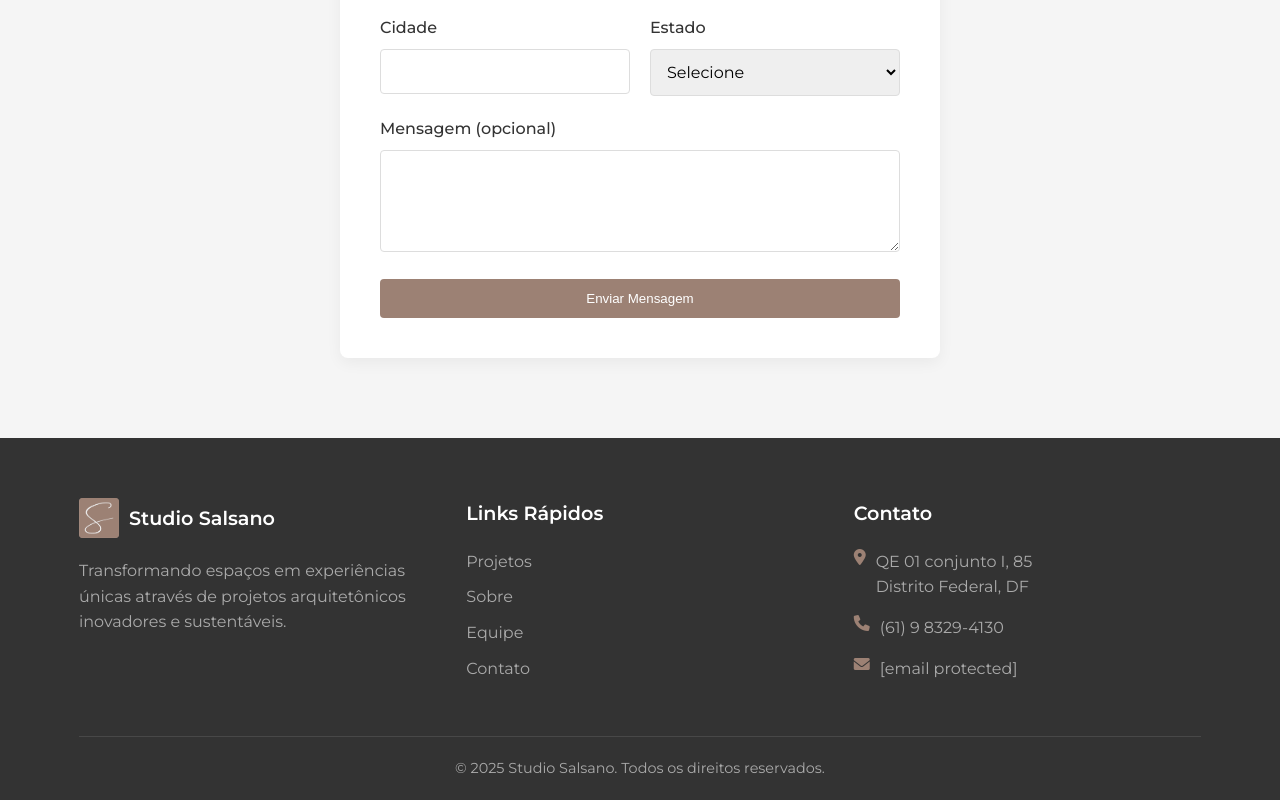
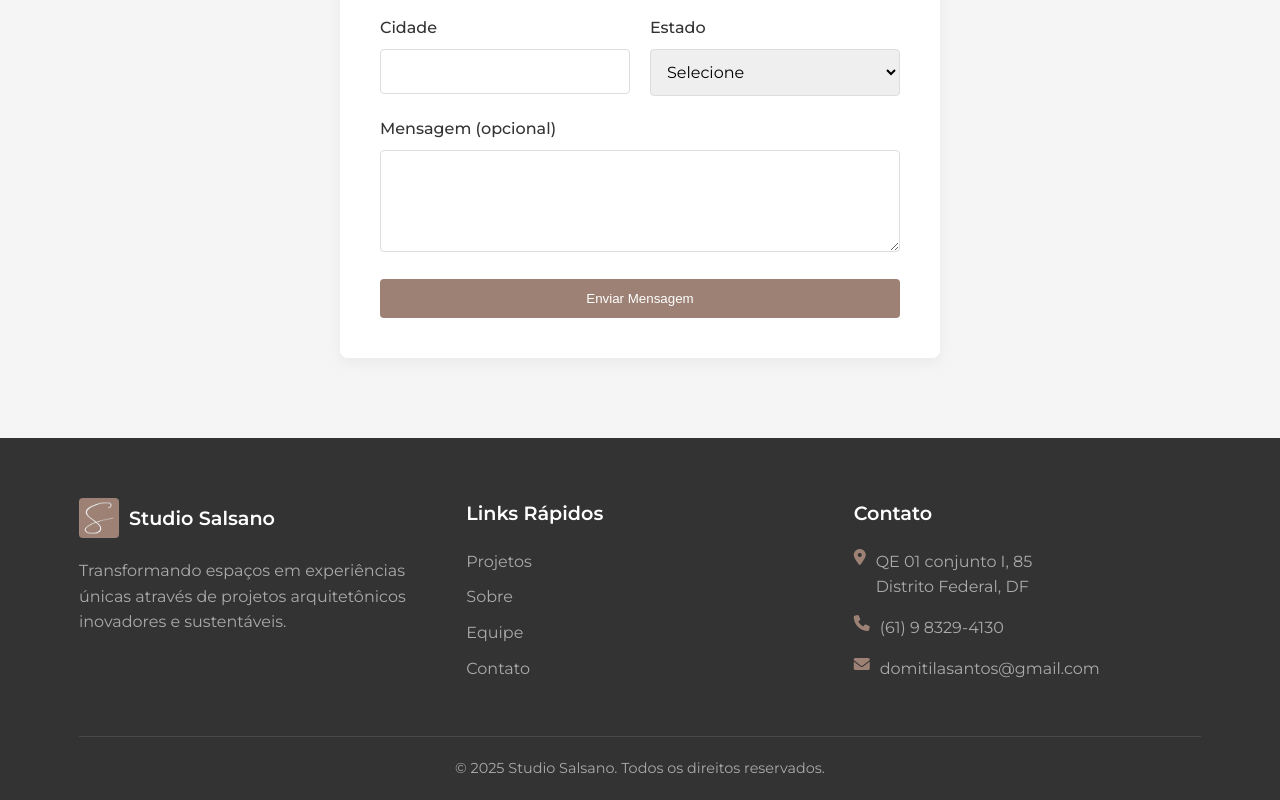
Before and after one commit to lEduFranco/studio-salsano, a plain HTML site: page index.html in a window 1280 px wide. Shown: the part 5154-5954 px from the top of the page. Drawn offline with Linux system fonts and the light colour scheme.

Commit message:
first commit

```diff
--- a/index.html
+++ b/index.html
@@ -376,7 +376,7 @@
                         </li>
                         <li>
                           <i class="fas fa-envelope icon-color"></i>
-                            <span><a href="/cdn-cgi/l/email-protection" class="__cf_email__" data-cfemail="6e0a0103071d0f021d0f00012e09030f0702400d0103">[email&#160;protected]</a></span>
+                            <span>domitilasantos@gmail.com</span>
                         </li>
                     </ul>
                 </div>
```
